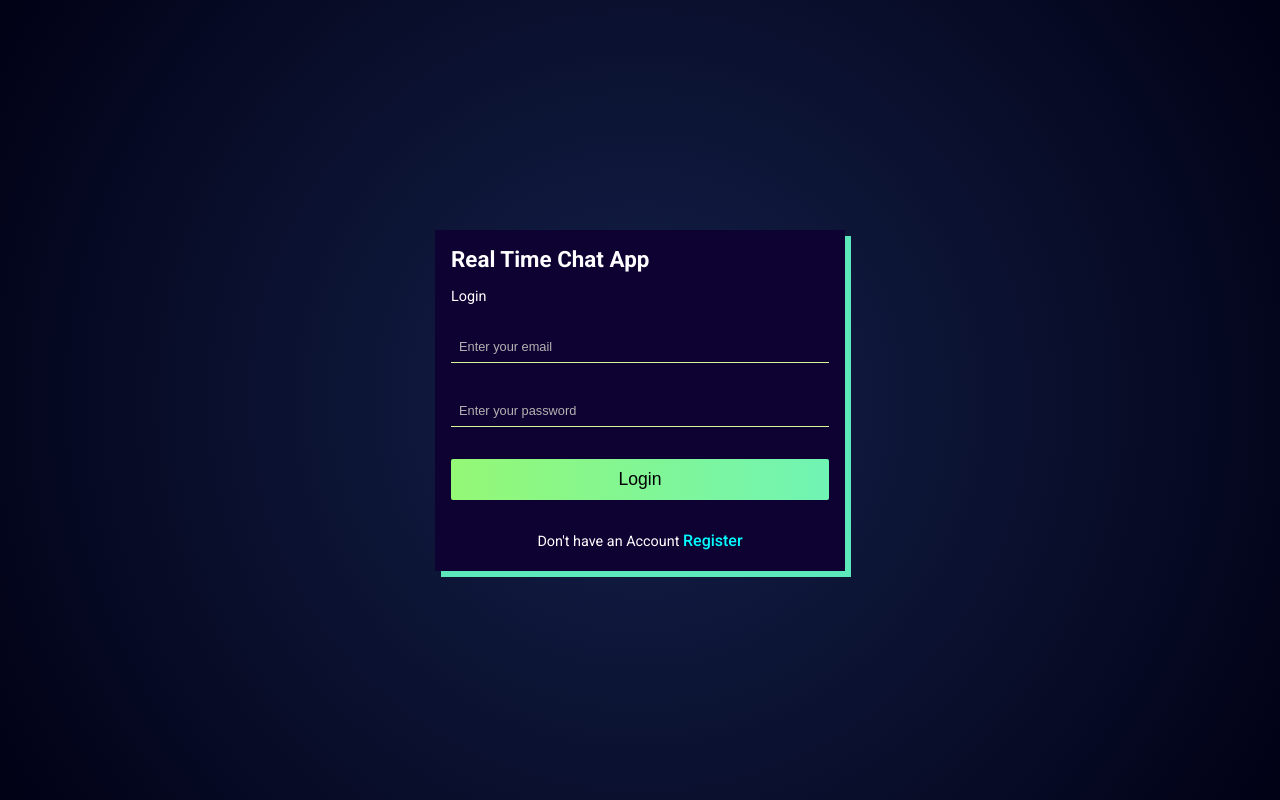
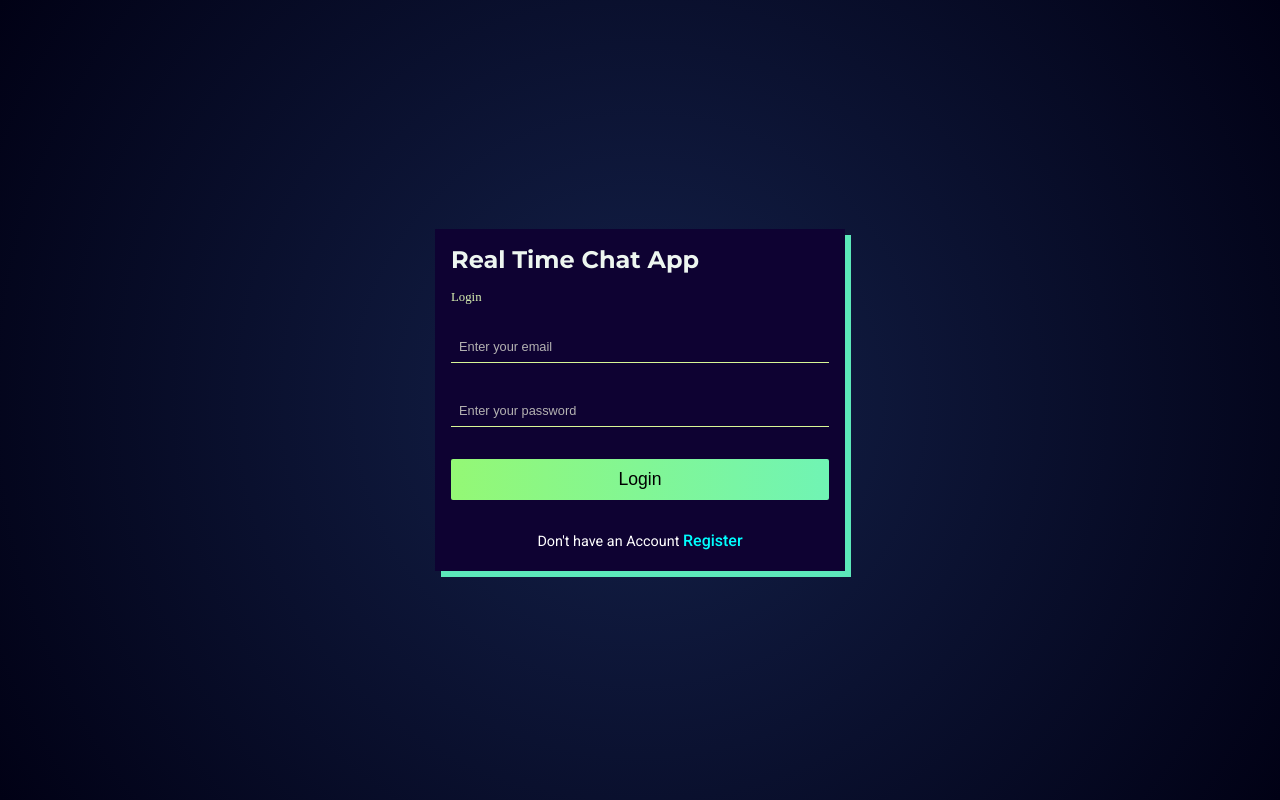
Before and after one commit to dazzlerabhi30800/chat-app-using-google-auth, a React (Vite) app: page /login in a window 1280 px wide. Built offline with nearby package versions, Linux system fonts and the light colour scheme; no server answers.

Commit message:
added new font

```diff
--- a/src/App.css
+++ b/src/App.css
@@ -1,4 +1,10 @@
 @import "./Styles/style.css";
+
+
+@font-face {
+  font-family: 'Bill Smith', sans-serif;
+  src: url('/public/bill-smith/Bill\ Smith\ Demo.ttf');
+}
 
 * {
   margin: 0;
--- a/src/Styles/home.css
+++ b/src/Styles/home.css
@@ -41,7 +41,8 @@
 }
 
 .logout h1 {
-  font-size: 1.4rem;
+  font-size: .8rem;
+  font-family: 'Bill Smith';
 }
 
 .loggedUser {
--- a/src/Styles/style.css
+++ b/src/Styles/style.css
@@ -1,4 +1,5 @@
 @import url("https://fonts.googleapis.com/css2?family=Roboto:wght@400;500;700&display=swap");
+@import url('https://fonts.googleapis.com/css2?family=Montserrat:wght@300;400;500;600;700;800&display=swap');
 @import "./home.css";
 
 :root {
@@ -32,11 +33,15 @@ body {
 }
 
 .formWrapper>h1 {
-  font-size: 1.4rem;
+  font-size: 1.5rem;
+  font-family: "Montserrat", sans-serif;
+  color: #edf6f0;
 }
 
 .formWrapper>p {
-  font-size: 0.9rem;
+  font-size: 0.8rem;
+  color: #d9f1b1;
+  font-family: "Bill Smith";
 }
 
 form {
```
Also changed, not shown: public/bill-smith/1001fonts-bill-smith-eula.txt (added), public/bill-smith/Bill Smith Demo.ttf (added).
